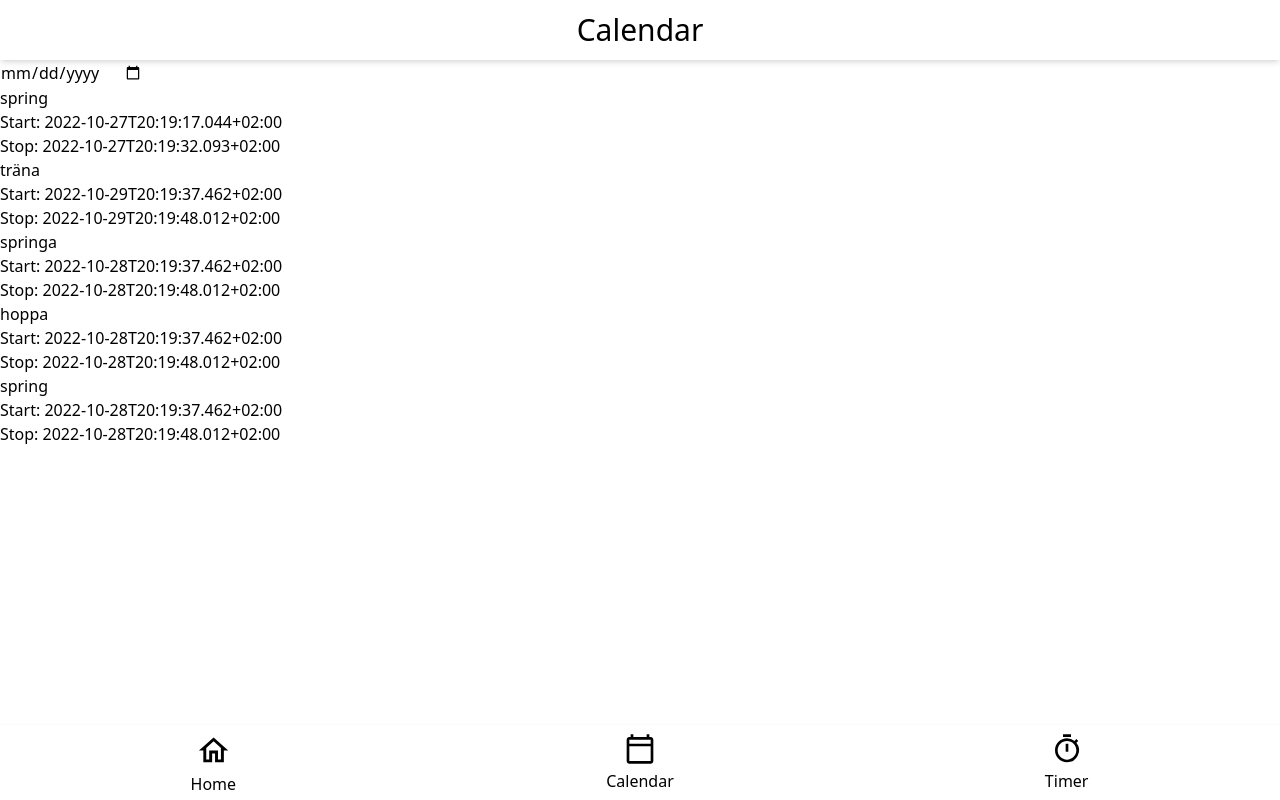
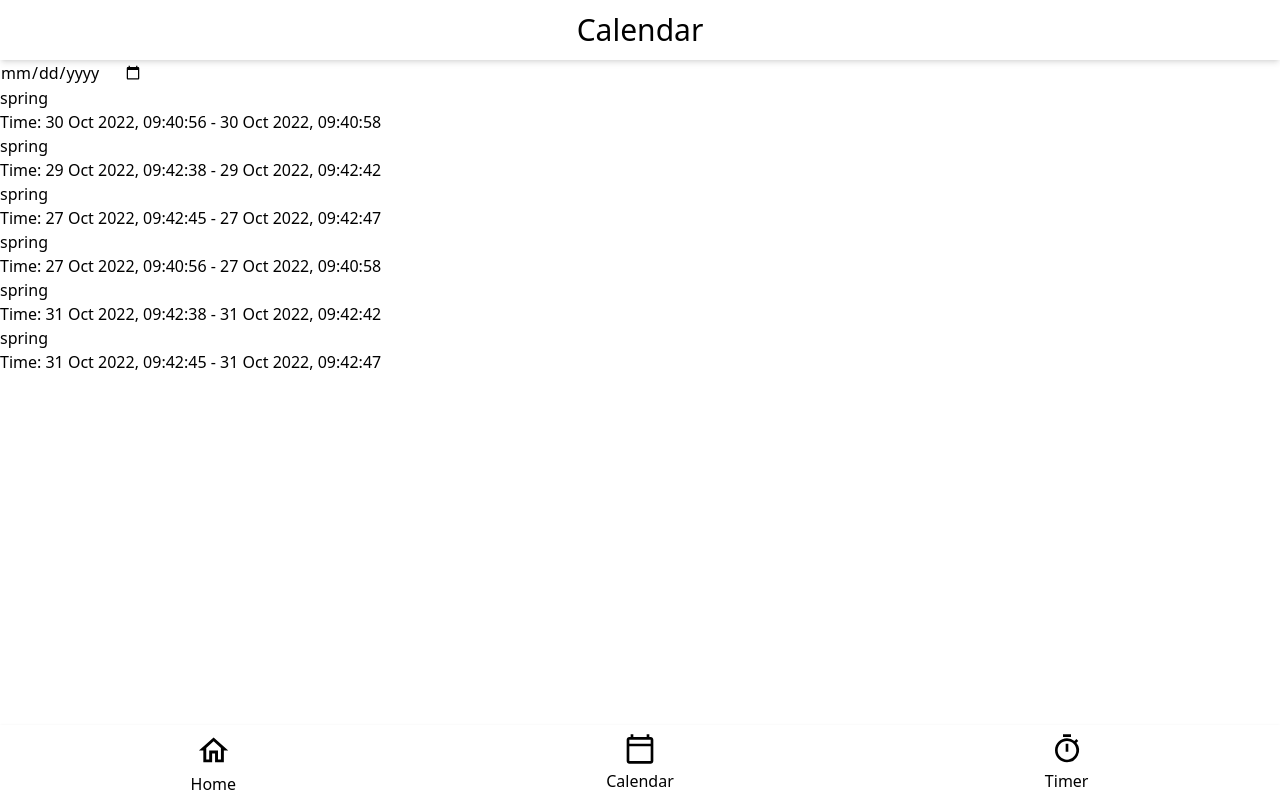
Before and after one commit to Binnaz-CME/tasks-and-time-tracking-app, a React (Vite) app: page /calendar in a window 1280 px wide. Built offline with nearby package versions, Linux system fonts and the light colour scheme; data requests are answered from the project's data file.

Commit message:
fixed filterfunction in calendar

```diff
--- a/db.json
+++ b/db.json
@@ -49,39 +49,52 @@
   ],
   "timelogs": [
     {
-      "start": "2022-10-27T20:19:17.044+02:00",
-      "stop": "2022-10-27T20:19:32.093+02:00",
+      "start": "2022-10-30T09:40:56.795+01:00",
+      "stop": "2022-10-30T09:40:58.712+01:00",
       "name": "spring",
       "taskId": "3",
-      "id": 1
+      "time": "30 Oct 2022, 09:40:56 - 30 Oct 2022, 09:40:58",
+      "id": 13
     },
     {
-      "start": "2022-10-29T20:19:37.462+02:00",
-      "stop": "2022-10-29T20:19:48.012+02:00",
-      "name": "träna",
+      "start": "2022-10-29T09:42:38.970+01:00",
+      "stop": "2022-10-29T09:42:42.632+01:00",
+      "name": "spring",
       "taskId": "3",
-      "id": 2
+      "time": "29 Oct 2022, 09:42:38 - 29 Oct 2022, 09:42:42",
+      "id": 14
     },
     {
-      "start": "2022-10-28T20:19:37.462+02:00",
-      "stop": "2022-10-28T20:19:48.012+02:00",
-      "name": "springa",
+      "start": "2022-10-27T09:42:45.432+01:00",
+      "stop": "2022-10-27T09:42:47.648+01:00",
+      "name": "spring",
       "taskId": "3",
-      "id": 3
+      "time": "27 Oct 2022, 09:42:45 - 27 Oct 2022, 09:42:47",
+      "id": 15
     },
     {
-      "start": "2022-10-28T20:19:37.462+02:00",
-      "stop": "2022-10-28T20:19:48.012+02:00",
-      "name": "hoppa",
+      "start": "2022-10-27T09:40:56.795+01:00",
+      "stop": "2022-10-27T09:40:58.712+01:00",
+      "name": "spring",
       "taskId": "3",
-      "id": 4
+      "time": "27 Oct 2022, 09:40:56 - 27 Oct 2022, 09:40:58",
+      "id": 16
     },
     {
-      "start": "2022-10-28T20:19:37.462+02:00",
-      "stop": "2022-10-28T20:19:48.012+02:00",
+      "start": "2022-10-31T09:42:38.970+01:00",
+      "stop": "2022-10-31T09:42:42.632+01:00",
       "name": "spring",
       "taskId": "3",
-      "id": 5
+      "time": "31 Oct 2022, 09:42:38 - 31 Oct 2022, 09:42:42",
+      "id": 17
+    },
+    {
+      "start": "2022-10-31T09:42:45.432+01:00",
+      "stop": "2022-10-31T09:42:47.648+01:00",
+      "name": "spring",
+      "taskId": "3",
+      "time": "31 Oct 2022, 09:42:45 - 31 Oct 2022, 09:42:47",
+      "id": 18
     }
   ]
 }
--- a/src/api.js
+++ b/src/api.js
@@ -43,3 +43,7 @@ export async function getTimelog(id) {
   const { data } = await axios.get(`${API_URL}/timelogs/${id}`);
   return data;
 }
+
+export async function deleteTimelog(id) {
+  await axios.delete(`${API_URL}/timelogs/${id}`);
+}
--- a/src/pages/Calendar.jsx
+++ b/src/pages/Calendar.jsx
@@ -6,30 +6,17 @@ import { getTimelogs } from "../api";
 function Calendar() {
   const [timelogs, setTimelogs] = useState([]);
   const [date, setDate] = useState("");
-  const [modified, setModified] = useState(false);
+
+  useEffect(() => {
+    getTimelogs().then((res) => {
+      setTimelogs(res);
+    });
+  }, []);
 
   function handleChange(e) {
-    const date = e.target.value;
+    const date = e.target.value
+    console.log(date)
     setDate(date);
-    if (modified) return;
-    modifyTimelogs();
-  }
-
-  function modifyTimelogs() {
-    const newTimelog = timelogs.map((task) => {
-      const startDate = task.start.substring(0, 10);
-      const stopDate = task.stop.substring(0, 10);
-      const startTime = task.start.substring(11, 19);
-      const stopTime = task.start.substring(11, 19);
-      setModified(true);
-      return {
-        ...task,
-        start: `${startDate}, ${startTime}`,
-        stop: `${stopDate}, ${stopTime}`,
-      };
-    });
-
-    setTimelogs(newTimelog);
   }
 
   const filtered = useMemo(() => {
@@ -39,24 +26,16 @@ function Calendar() {
     return filteredTimelogs;
   }, [timelogs, date]);
 
-  useEffect(() => {
-    getTimelogs().then((res) => {
-      setTimelogs(res);
-    });
-  }, []);
-
   return (
     <div>
       <Header title="Calendar" />
       <input type="date" value={date} onChange={handleChange} />
 
       {filtered.map((task) => {
-        console.log(task);
         return (
           <div key={task.id}>
             <p>{task.name}</p>
-            <p>Start: {task.start}</p>
-            <p>Stop: {task.stop}</p>
+            <p>Time: {task.time}</p>
           </div>
         );
       })}
--- a/src/pages/TimerPage.jsx
+++ b/src/pages/TimerPage.jsx
@@ -22,10 +22,10 @@ function TimerPage() {
     setStartTime(DateTime.now());
     const startTimestamp = DateTime.now().toISO();
     const start = DateTime.now(startTimestamp).toLocaleString(
-      DateTime.DATETIME_SHORT
+      DateTime.DATETIME_MED_WITH_SECONDS
     );
 
-    setTime({ start, ...time });
+    setTime({ start });
   }
 
   async function stopTimer() {
@@ -33,17 +33,19 @@ function TimerPage() {
 
     const stopTimestamp = DateTime.now().toISO();
     const stop = DateTime.now(stopTimestamp).toLocaleString(
-      DateTime.DATETIME_SHORT
+      DateTime.DATETIME_MED_WITH_SECONDS
     );
 
-    setTime({ stop });
+    setTime({ ...time, stop });
 
     const log = {
       start: startTime,
       stop: stopTimestamp,
       name: foundTask.name,
       taskId: id,
+      time: `${time.start} - ${stop}`
     };
+
     setLoading(true);
     addTimelog(log).then(() => {
       setLoading(false);
```
